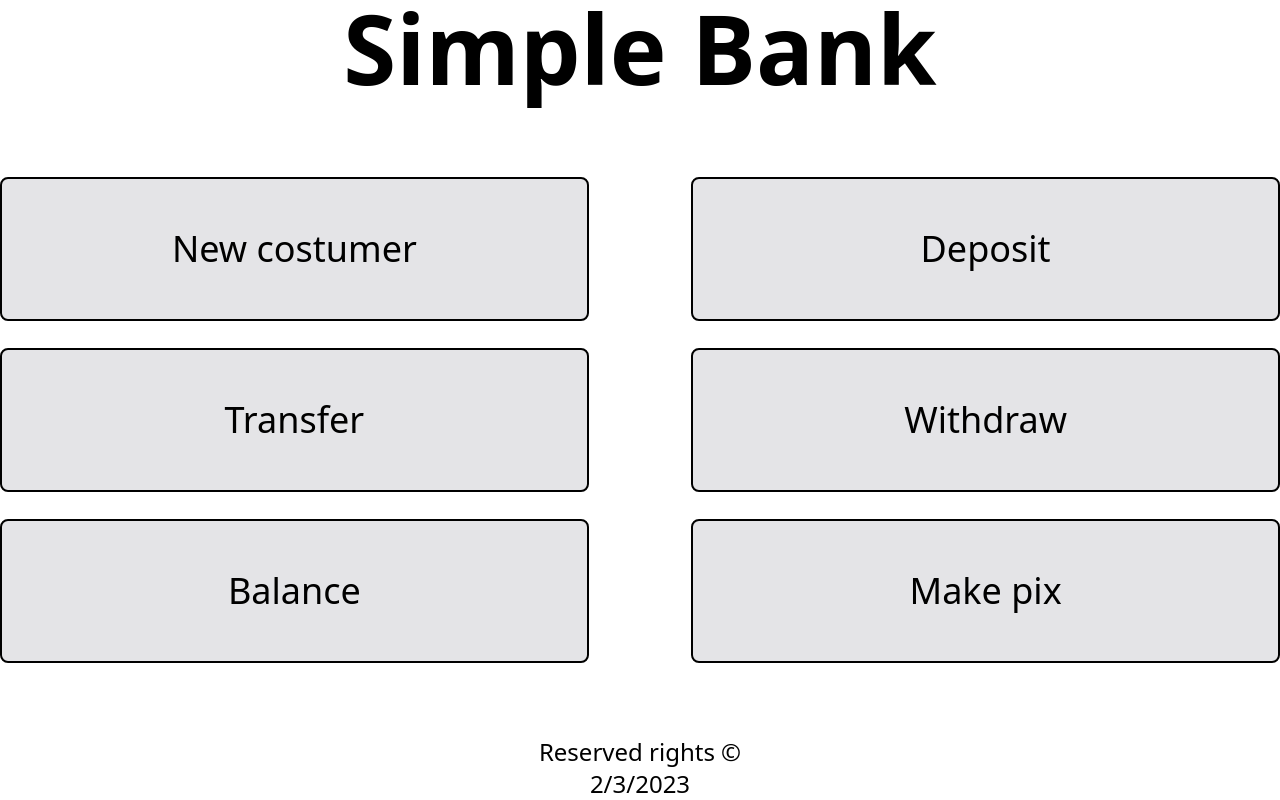
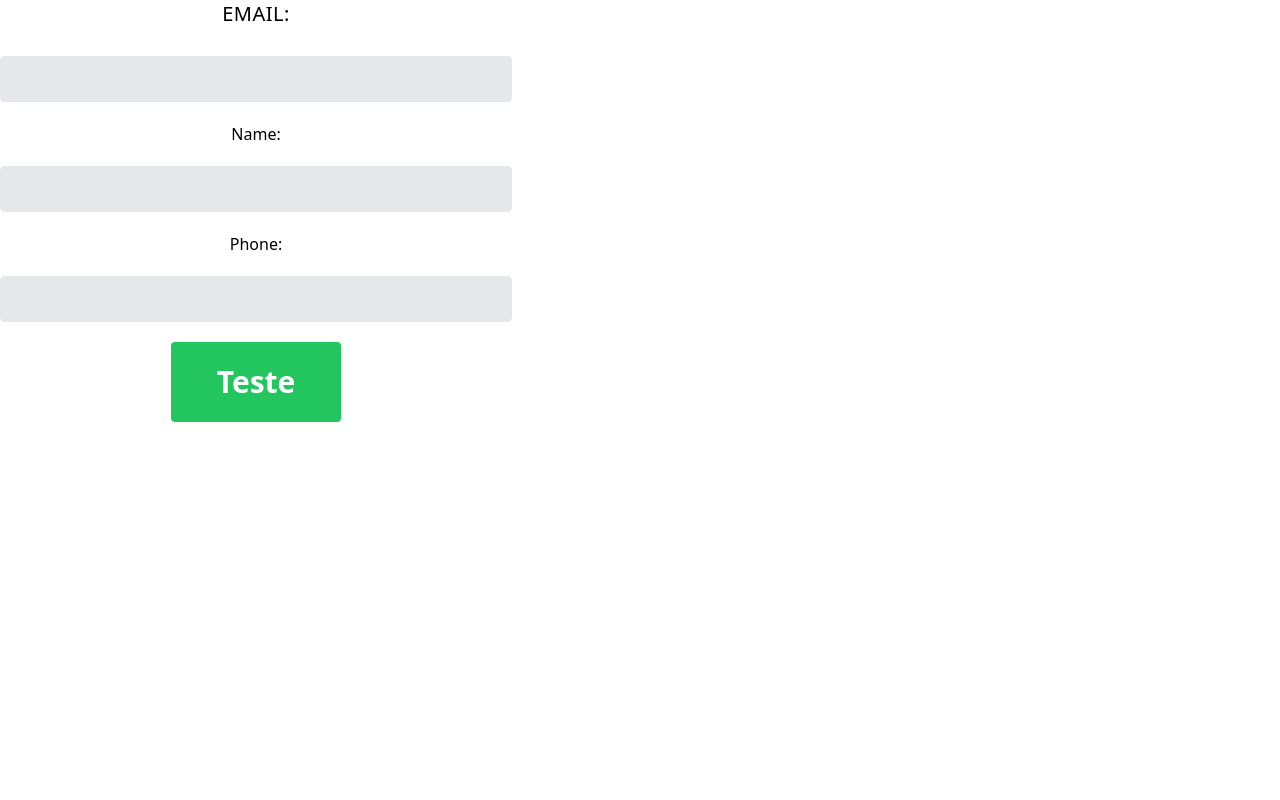
Before and after one commit to devmarangoni/SimpleBank, a React (Vite) app in the folder Web/: page /teste in a window 1280 px wide. Built offline with nearby package versions, Linux system fonts and the light colour scheme.

Commit message:
Teste react-routes

```diff
--- a/Web/package.json
+++ b/Web/package.json
@@ -11,7 +11,9 @@
   "dependencies": {
     "react": "^18.2.0",
     "react-dom": "^18.2.0",
-    "react-modal": "^3.16.1"
+    "react-modal": "^3.16.1",
+    "react-router": "^6.8.0",
+    "react-router-dom": "^6.8.0"
   },
   "devDependencies": {
     "@types/react": "^18.0.27",
--- a/Web/src/Home.tsx
+++ b/Web/src/Home.tsx
@@ -1,15 +1,11 @@
 import { Header } from './components/Home/Header';
 import { Main } from './components/Home/Main';
-import { Footer } from './components/Home/Footer';
+import { Footer} from './components/Home/Footer';
 import './style/global.css'
 
-interface HomeProps{
-  value?:boolean;
-}
-
-export function Home({ value }:HomeProps) {
+export function Home() {
   return (
-    <div className="box-border w-full h-screen flex flex-col items-center justify-between" id='home'>
+    <div className="box-border w-full h-screen flex flex-col items-center justify-between">
       <Header/>
       <Main/>
       <Footer/>
--- a/Web/src/components/Home/Main.tsx
+++ b/Web/src/components/Home/Main.tsx
@@ -1,18 +1,18 @@
-import { Modals } from "../Modal/Modals";
+import { Link } from 'react-router-dom';
 
 export function Main(){
 
    return (
       <main className="w-full h-full flex flex-row justify-between items-center">
         <section className="w-[46%] h-5/6 flex flex-col justify-evenly">
-          <Modals textOfButton={"New costumer"} />
-          <Modals textOfButton={"Transfer"}/>
-          <Modals textOfButton={"Balance"}/>
+          <Link to="/teste" className="mt-2 w-full h-36 border-2 border-solid flex items-center justify-center border-black rounded-lg text-4xl bg-zinc-200 hover:bg-zinc-300">New Costumer</Link>
+          <button className="mt-2 w-full h-36 border-2 border-solid border-black rounded-lg text-4xl bg-zinc-200 hover:bg-zinc-300">Transfer</button>
+          <button className="mt-2 w-full h-36 border-2 border-solid border-black rounded-lg text-4xl bg-zinc-200 hover:bg-zinc-300">Balance</button>
         </section>
         <section className="w-[46%] h-5/6 flex flex-col justify-evenly">
-          <Modals textOfButton={"Deposit"}/>
-          <Modals textOfButton={"Withdraw"}/>
-          <Modals textOfButton={"Make pix"}/>
+          <button className="mt-2 w-full h-36 border-2 border-solid border-black rounded-lg text-4xl bg-zinc-200 hover:bg-zinc-300">Deposit</button>
+          <button className="mt-2 w-full h-36 border-2 border-solid border-black rounded-lg text-4xl bg-zinc-200 hover:bg-zinc-300">Withdraw</button>
+          <button className="mt-2 w-full h-36 border-2 border-solid border-black rounded-lg text-4xl bg-zinc-200 hover:bg-zinc-300">Make pix</button>
         </section>
       </main>
    )
--- a/Web/src/components/Modal/Form.tsx
+++ /dev/null
@@ -1,84 +0,0 @@
-import { FormPiece } from "./FormPiece";
-
-interface FormProps{
-   typeOfFunction:String;
-
-}
-
-export function Form({ typeOfFunction }:FormProps){
-
-   function chooseMethod(){
-      switch(typeOfFunction) {
-         case "New costumer":
-            return (
-               <div className="h-full w-full mt-4 text-4xl">
-                  <FormPiece labelName={"First name:"} placeHolder={"Type your first name here"}/>
-                  <FormPiece labelName={"Last name:"} placeHolder={"Type your last name here"}/>
-                  <FormPiece labelName={"Email:"} placeHolder={"xxxxxxx@xxxxx.com"} type={"email"}/>
-                  <FormPiece labelName={"Phone:"} placeHolder={"(XX)XXXXX-XXXX"} type={"tel"}/>
-               </div>
-            )
-         break;
-         case "Transfer":
-            return (
-               <div className="h-full w-full mt-4 text-4xl">
-                  <FormPiece labelName={"Email:"} placeHolder={"enter the email of the person"} type={"email"}/>
-                  <FormPiece labelName={"Amount"} placeHolder={"How many do you want to transfer"} type={"number"}/>
-               </div>
-            )
-         break;
-         case "Balance":
-            return (
-               <div className="h-full w-full mt-4 text-4xl">
-                  <FormPiece labelName={"User email:"} placeHolder={"enter the email of the account"} type={"email"}/>
-               </div>
-            )
-         break;
-         case "Deposit":
-            return (
-               <div className="h-full w-full mt-4 text-4xl">
-                  <FormPiece labelName={"Email:"} placeHolder={"enter the email of the person"} type={"email"}/>
-                  <FormPiece labelName={"Amount"} placeHolder={"How many do you want to deposit"} type={"number"}/>
-               </div>
-            )
-         break;
-         case "Withdraw":
-            return (
-               <div className="h-full w-full mt-4 text-4xl">
-                  <FormPiece labelName={"Email:"} placeHolder={"enter the email of the account"} type={"email"}/>
-                  <FormPiece labelName={"Amount"} placeHolder={"How many do you want withdraw"} type={"number"}/>
-               </div>
-            )
-         break;
-         case "Make pix":
-            return (
-               <div className="h-full w-full mt-4 text-4xl">
-                  <FormPiece labelName={"Key:"} placeHolder={"enter the email,cpf or a pix key"}/>
-                  <FormPiece labelName={"Amount"} placeHolder={"How many do you want transfer"} type={"number"}/>
-               </div>
-            )
-         break;
-      }
-   }
-
-   function useState(): [any, any] {
-      throw new Error("Function not implemented.");
-   }
-
-   return (
-      <div className="h-5/6 w-full flex flex-col items-center justify-center mt-1">
-         <h1 className="mt-2 text-center font-bold text-7xl">{ typeOfFunction }</h1>
-         <form className="h-full w-full max-w-lg flex flex-col gap-5 items-center justify-center">
-         {chooseMethod()}
-            <button
-               formMethod="POST"
-               formAction="http://localhost:3333/teste"
-               type="submit"
-               className="text-3xl w-2/6 h-20 bg-green-500 mb-6 hover:bg-green-700 text-white font-bold py-2 px-4 rounded"
-            >
-               Finalize
-            </button>
-         </form>
-      </div>
-   )
-}
--- a/Web/src/components/Modal/FormPiece.tsx
+++ /dev/null
@@ -1,24 +0,0 @@
-interface FormPieceProps{
-   labelName:String;
-   placeHolder:String;
-   type?:String
-}
-
-export function FormPiece({ labelName, placeHolder, type }:FormPieceProps){
-   return (
-      <div className="w-full px-3 mb-6 md:mb-0 mt-2">
-         <label
-            className="text-xl block uppercase tracking-wide text-gray-700font-bold mb-2"
-            htmlFor={labelName.toString()}
-         >
-            { labelName.toUpperCase() }
-         </label>
-         <input
-            className="appearance-none block w-full bg-gray-200 text-gray-700 border border-gray-200 rounded py-3 px-4 leading-tight focus:outline-none focus:bg-white focus:border-gray-500"
-            type={type != undefined ? type.toString() : "text"}
-            id={labelName.toString()}
-            placeholder={placeHolder.toString()}
-         />
-      </div>
-   )
-}
--- a/Web/src/components/Modal/Modals.tsx
+++ /dev/null
@@ -1,43 +0,0 @@
-import { useState } from "react";
-import Modal from 'react-modal';
-import { Form } from "./Form";
-import "./style.css";
-
-Modal.setAppElement("#root");
-
-interface ModalsProps{
-   textOfButton:String;
-}
-
-export function Modals({ textOfButton }:ModalsProps){
-   const [modalState, setModalState] = useState(false);
-
-   function openModal(){
-      setModalState(true);
-   }
-
-   function closeModal(){
-      setModalState(false);
-   }
-
-   return (
-      <div>
-         <button
-               className="mt-2 w-full h-36 border-2 border-solid border-black rounded-lg text-4xl bg-zinc-200 hover:bg-zinc-300"
-               onClick={() => {openModal()}}
-            >{ textOfButton }</button>
-         <Modal
-            isOpen={modalState}
-            onRequestClose={closeModal}
-            contentLabel="Example label"
-            overlayClassName="modal-overlay"
-            className="modal-content"
-         >
-            <div className="h-full w-full flex flex-wrap items-center justify-center -mx-3">
-               <Form typeOfFunction={ textOfButton }/>
-               <button className="text-3xl w-1/2 h-20 bg-red-500 hover:bg-red-700 text-white font-bold py-2 px-4 rounded" onClick={closeModal}>Close</button>
-            </div>
-         </Modal>
-      </div>
-   )
-}
--- a/Web/src/components/Modal/style.css
+++ /dev/null
@@ -1,21 +0,0 @@
-.modal-overlay{
-   background: #ececec;
-   position: fixed;
-   top: 0;
-   right: 0;
-   left: 0;
-   bottom: 0;
-
-   display: flex;
-   align-items: center;
-   justify-content: center;
-}
-
-.modal-content{
-   width: 50%;
-   height: 80%;
-
-   background-color: white;
-   padding: 10px;
-   border-radius: 5px;
-}
--- /dev/null
+++ b/Web/src/components/Teste.tsx
@@ -0,0 +1,45 @@
+import { useState } from "react";
+
+export function Teste(){
+      const [email, setEmail] = useState<string>();
+      const [name, setName] = useState<String>();
+      const [phone, setPhone] = useState<String>();
+
+      async function sendData(){
+         const data = {
+            email: email,
+            name: name,
+            phone: phone
+         }
+
+         await fetch('http://localhost:3333/teste',{
+            method: "POST",
+            body: JSON.stringify(data),
+            headers: {
+               "Content-Type": "application/json; charset=UTF-8"
+            }
+         })
+         .then(response => response.status)
+         .then(status => {
+            if(status === 200){
+               console.log('Operação realizada com sucesso')
+            } else {
+              console.log('Falha no envio de dados')
+            }
+         })
+         .catch(error => console.error(error))
+      }
+
+
+   return (
+      <div className="h-1/2 w-full max-w-lg flex flex-col gap-5 items-center justify-center">
+         <label htmlFor="email" className="text-xl block uppercase tracking-wide text-gray-700font-bold mb-2">Email:</label>
+         <input onChange={e => {setEmail(e.target.value)}} type="email" id="email" className="appearance-none block w-full bg-gray-200 text-gray-700 border border-gray-200 rounded py-3 px-4 leading-tight focus:outline-none focus:bg-white focus:border-gray-500"/>
+         <label htmlFor="name" className="h-full w-full max-w-lg flex flex-col gap-5 items-center justify-center">Name:</label>
+         <input onChange={e => {setName(e.target.value)}} type="text" id="name" className="appearance-none block w-full bg-gray-200 text-gray-700 border border-gray-200 rounded py-3 px-4 leading-tight focus:outline-none focus:bg-white focus:border-gray-500"/>
+         <label htmlFor="telefone" className="h-full w-full max-w-lg flex flex-col gap-5 items-center justify-center">Phone:</label>
+         <input onChange={e => {setPhone(e.target.value)}} type="tel" id="telefone" className="appearance-none block w-full bg-gray-200 text-gray-700 border border-gray-200 rounded py-3 px-4 leading-tight focus:outline-none focus:bg-white focus:border-gray-500"/>
+         <button onClick={sendData}  id="submit" className="text-3xl w-2/6 h-20 bg-green-500 mb-6 hover:bg-green-700 text-white font-bold py-2 px-4 rounded">Teste</button>
+      </div>
+   )
+}
--- a/Web/src/main.tsx
+++ b/Web/src/main.tsx
@@ -1,9 +1,17 @@
 import React from 'react'
 import ReactDOM from 'react-dom/client'
+import { BrowserRouter, Routes, Route } from 'react-router-dom';
+
 import { Home } from './Home'
+import { Teste } from './components/Teste';
 
 ReactDOM.createRoot(document.getElementById('root') as HTMLElement).render(
   <React.StrictMode>
-    <Home />
+    <BrowserRouter>
+      <Routes>
+        <Route path='/' element={<Home/>}/>
+        <Route path='/teste' element={<Teste/>}/>
+      </Routes>
+    </BrowserRouter>
   </React.StrictMode>,
 )
```
Also changed, not shown: 2 other files (tests, documents, lock files or other folders).
